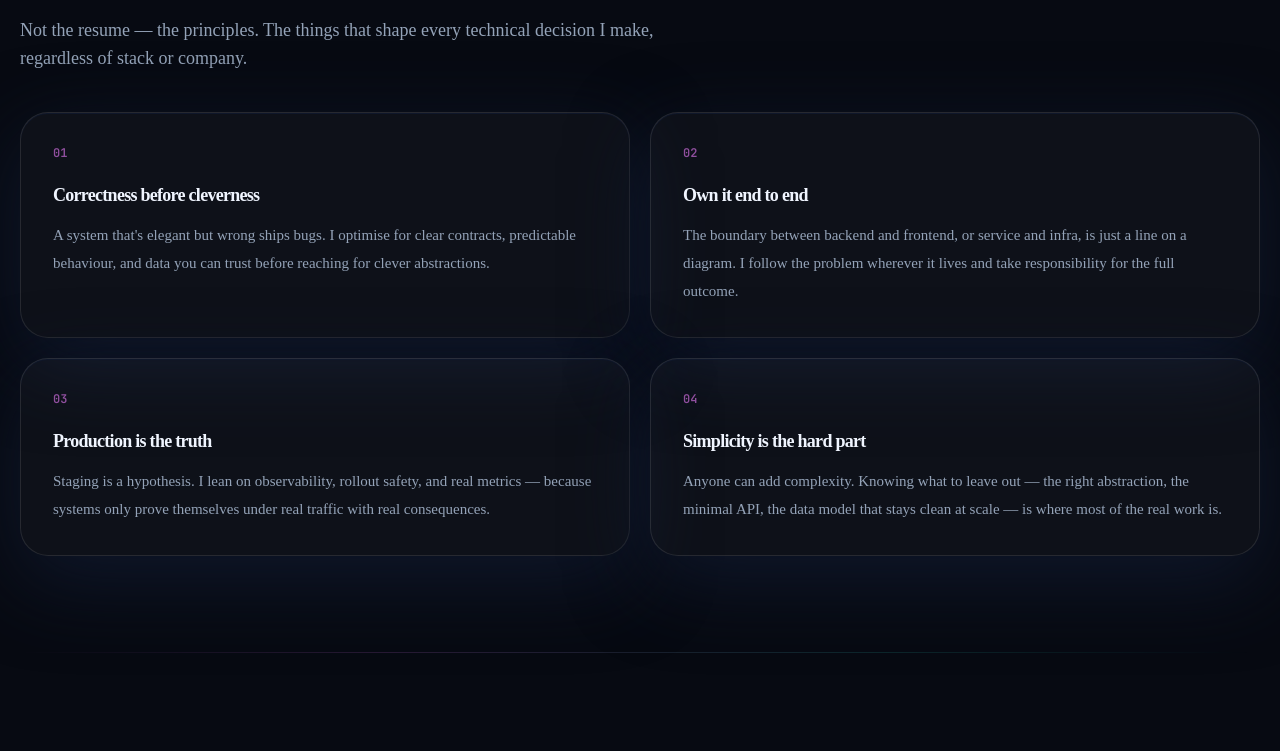
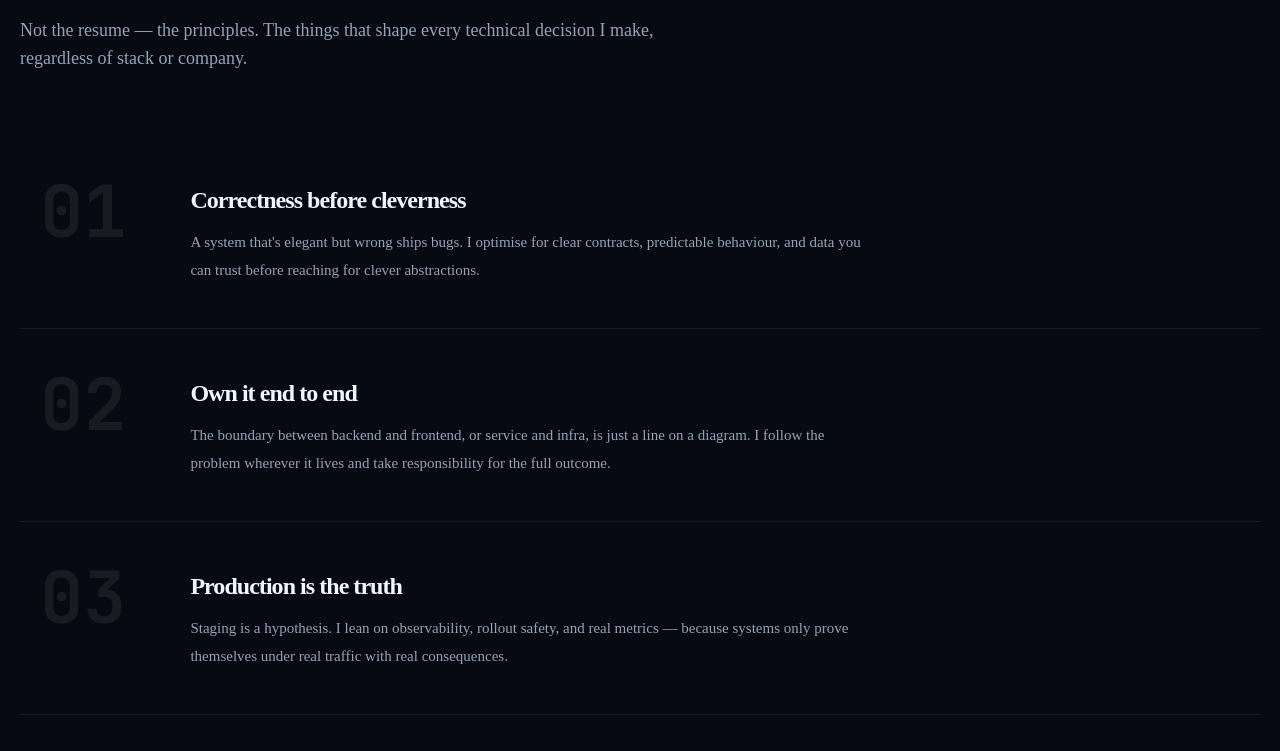
Before and after one commit to Hperam/Hperam.github.io, a Next.js app: page / in a window 1280 px wide. Shown: the part 1049-1800 px from the top of the page. Built offline with nearby package versions, Linux system fonts and the light colour scheme.

Commit message:
Redesign Values section as editorial stacked list with hover accents

```diff
--- a/components/sections/about-section.tsx
+++ b/components/sections/about-section.tsx
@@ -1,7 +1,6 @@
 "use client";
 
 import { Reveal } from "@/components/ui/reveal";
-import { TiltCard } from "@/components/ui/tilt-card";
 
 const values = [
   {
@@ -29,10 +28,10 @@ const values = [
 export function AboutSection() {
   return (
     <section id="about" className="px-4 py-24">
-      <div className="mx-auto max-w-[1240px] space-y-10">
+      <div className="mx-auto max-w-[1240px]">
 
         {/* Header */}
-        <Reveal className="max-w-2xl">
+        <Reveal className="max-w-2xl mb-16">
           <p className="section-label">Values</p>
           <h2 className="section-heading">
             How I think about engineering.
@@ -42,23 +41,40 @@ export function AboutSection() {
           </p>
         </Reveal>
 
-        {/* Values grid */}
-        <div className="grid gap-5 sm:grid-cols-2">
+        {/* Stacked list */}
+        <div className="divide-y divide-white/[0.07]">
           {values.map((v, i) => (
-            <Reveal key={v.number} delay={i * 0.06}>
-              <TiltCard className="group h-full rounded-[28px] border border-white/10 bg-white/[0.03] p-8 shadow-panel transition-colors duration-300 hover:border-brand/30 hover:bg-brand/[0.04]">
-                <div className="flex items-start justify-between gap-4">
-                  <span className="font-mono text-xs font-semibold text-brand/60">{v.number}</span>
-                  <div className="h-px flex-1 self-center bg-white/8 transition-colors duration-300 group-hover:bg-brand/20" />
+            <Reveal key={v.number} delay={i * 0.07}>
+              <div className="group relative flex items-start gap-8 py-10 transition-colors duration-300 sm:gap-12 md:gap-16">
+                {/* Hover left accent */}
+                <div className="absolute left-0 top-0 h-full w-[2px] origin-top scale-y-0 rounded-full bg-brand transition-transform duration-500 ease-[cubic-bezier(0.22,1,0.36,1)] group-hover:scale-y-100" />
+
+                {/* Number */}
+                <span className="shrink-0 pl-5 font-mono text-5xl font-bold leading-none text-white/[0.07] transition-colors duration-300 group-hover:text-brand/25 sm:text-6xl md:text-7xl">
+                  {v.number}
+                </span>
+
+                {/* Content */}
+                <div className="flex-1 pb-1 pt-2">
+                  <h3 className="text-xl font-semibold tracking-[-0.04em] text-ink transition-colors duration-300 group-hover:text-white sm:text-2xl">
+                    {v.title}
+                  </h3>
+                  <p className="mt-3 max-w-2xl text-[15px] leading-7 text-muted">
+                    {v.body}
+                  </p>
                 </div>
-                <h3 className="mt-5 text-lg font-semibold tracking-[-0.04em] text-ink">
-                  {v.title}
-                </h3>
-                <p className="mt-3 text-[15px] leading-7 text-muted">{v.body}</p>
-              </TiltCard>
+
+                {/* Arrow indicator */}
+                <div className="mt-3 shrink-0 pr-2 opacity-0 transition-opacity duration-300 group-hover:opacity-100">
+                  <svg width="20" height="20" viewBox="0 0 20 20" fill="none" className="text-brand">
+                    <path d="M4 10h12M10 4l6 6-6 6" stroke="currentColor" strokeWidth="1.5" strokeLinecap="round" strokeLinejoin="round"/>
+                  </svg>
+                </div>
+              </div>
             </Reveal>
           ))}
         </div>
+
       </div>
     </section>
   );
```
